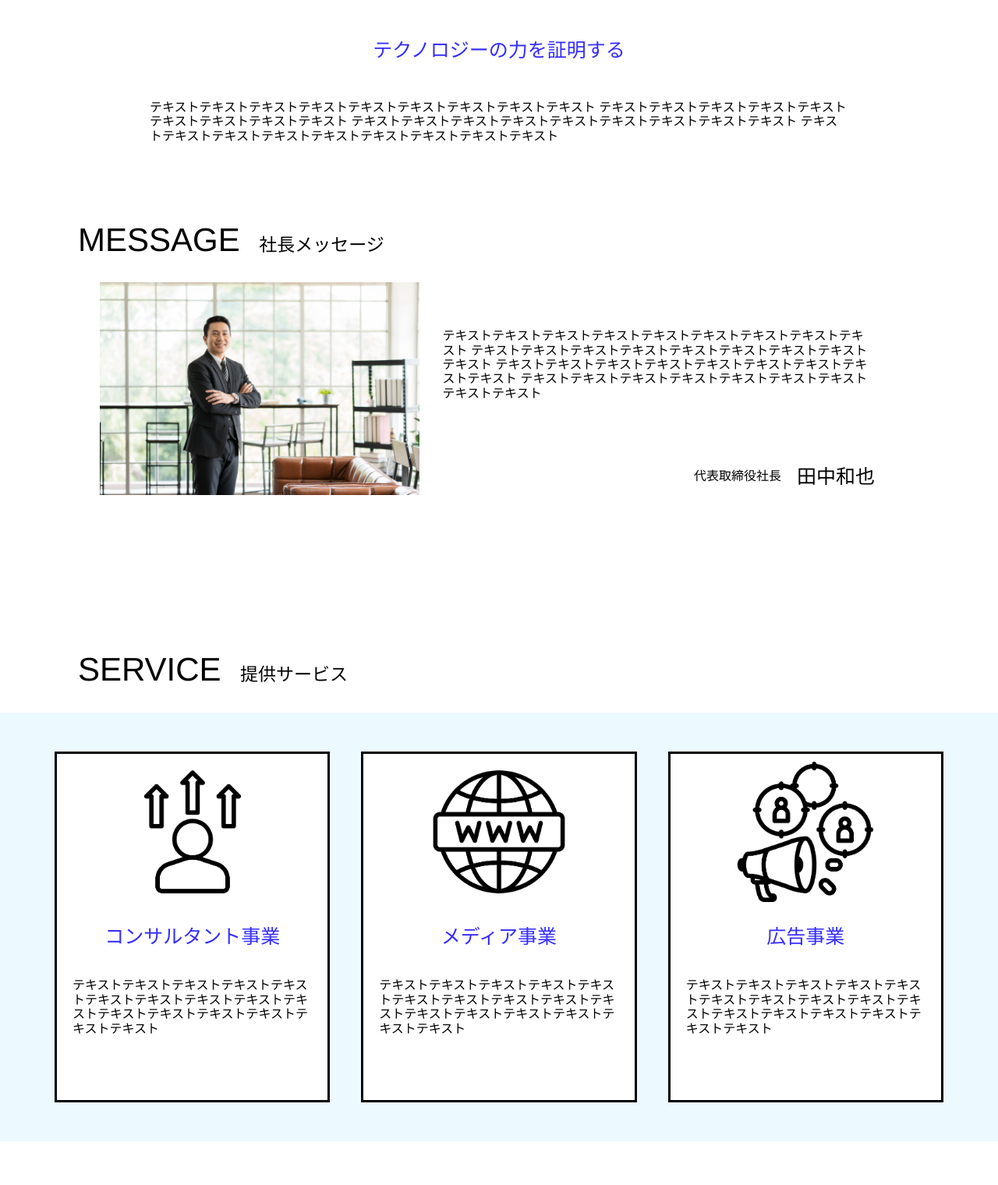
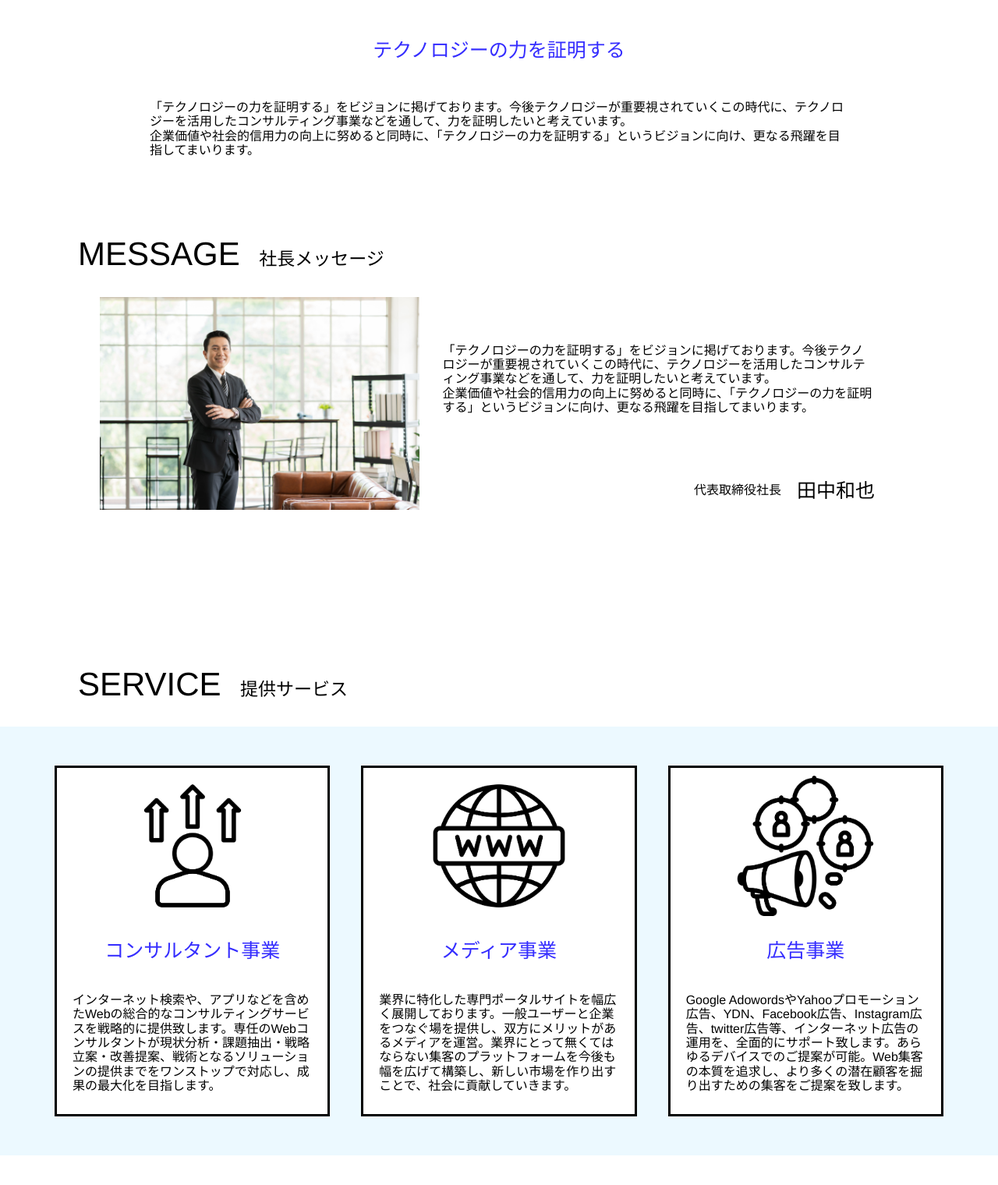
Before and after one commit to yu740/Comparison, a plain HTML site: page about.html in a window 1280 px wide. Shown: the part 480-2000 px from the top of the page at 78% size. Drawn offline with Linux system fonts and the light colour scheme.

Commit message:
ダミーテキストの差し替え、レイアウト調整
数か所のダミーテキストの文章の書き換え、その他レイアウトを調節

```diff
--- a/about.html
+++ b/about.html
@@ -46,18 +46,14 @@
 <div class="contents">
   <div class="description">
     <h1 class="catchcopy"> テクノロジーの力を証明する </h1>
-    <p> テキストテキストテキストテキストテキストテキストテキストテキストテキスト
-      テキストテキストテキストテキストテキストテキストテキストテキストテキスト
-      テキストテキストテキストテキストテキストテキストテキストテキストテキスト
-      テキストテキストテキストテキストテキストテキストテキストテキストテキスト </p>
+    <p>「テクノロジーの力を証明する」をビジョンに掲げております。今後テクノロジーが重要視されていくこの時代に、テクノロジーを活用したコンサルティング事業などを通して、力を証明したいと考えています。</br>
+      企業価値や社会的信用力の向上に努めると同時に、「テクノロジーの力を証明する」というビジョンに向け、更なる飛躍を目指してまいります。  </p>
   </div>
   <h2 class="index_headline"> <span class="index_headline_en">MESSAGE</span> <span class="index_headline_ja">社長メッセージ</span> </h2>
   <div class="president_message"> <img src="img/about/president.jpeg" alt="">
     <div class="message">
-      <p> テキストテキストテキストテキストテキストテキストテキストテキストテキスト
-        テキストテキストテキストテキストテキストテキストテキストテキストテキスト
-        テキストテキストテキストテキストテキストテキストテキストテキストテキスト
-        テキストテキストテキストテキストテキストテキストテキストテキストテキスト </p>
+      <p>「テクノロジーの力を証明する」をビジョンに掲げております。今後テクノロジーが重要視されていくこの時代に、テクノロジーを活用したコンサルティング事業などを通して、力を証明したいと考えています。</br>
+        企業価値や社会的信用力の向上に努めると同時に、「テクノロジーの力を証明する」というビジョンに向け、更なる飛躍を目指してまいります。 </p>
       <div class="post_name">
         <p class="post">代表取締役社長</p>
         <p class="name">田中和也</p>
@@ -68,15 +64,15 @@
   <div class="about_service">
     <div class="service_contents"> <img src="img/about/service_consultant.png" alt="">
       <h2> コンサルタント事業 </h2>
-      <p> テキストテキストテキストテキストテキストテキストテキストテキストテキストテキストテキストテキストテキストテキストテキストテキスト </p>
+      <p> インターネット検索や、アプリなどを含めたWebの総合的なコンサルティングサービスを戦略的に提供致します。専任のWebコンサルタントが現状分析・課題抽出・戦略立案・改善提案、戦術となるソリューションの提供までをワンストップで対応し、成果の最大化を目指します。 </p>
     </div>
     <div class="service_contents"> <img src="img/about/service_media.png" alt="">
       <h2> メディア事業 </h2>
-      <p> テキストテキストテキストテキストテキストテキストテキストテキストテキストテキストテキストテキストテキストテキストテキストテキスト </p>
+      <p> 業界に特化した専門ポータルサイトを幅広く展開しております。一般ユーザーと企業をつなぐ場を提供し、双方にメリットがあるメディアを運営。業界にとって無くてはならない集客のプラットフォームを今後も幅を広げて構築し、新しい市場を作り出すことで、社会に貢献していきます。 </p>
     </div>
     <div class="service_contents"> <img src="img/about/service_ad.png" alt="">
       <h2> 広告事業 </h2>
-      <p> テキストテキストテキストテキストテキストテキストテキストテキストテキストテキストテキストテキストテキストテキストテキストテキスト </p>
+      <p> Google AdowordsやYahooプロモーション広告、YDN、Facebook広告、Instagram広告、twitter広告等、インターネット広告の運用を、全面的にサポート致します。あらゆるデバイスでのご提案が可能。Web集客の本質を追求し、より多くの潜在顧客を掘り出すための集客をご提案を致します。 </p>
     </div>
   </div>
   <h2 class="index_headline"> <span class="index_headline_en">CULTURE</span> <span class="index_headline_ja">企業文化</span> </h2>
@@ -85,13 +81,15 @@
       <img src="img/about/culture1.jpeg" alt="">
       <div class="culture_description">
         <h2> 少数精鋭 </h2>
-        <p> テキストテキストテキストテキストテキストテキストテキストテキストテキストテキストテキストテキストテキストテキストテキストテキスト </p>
+        <p> 5人以下の会社であるため社長との距離が近く、非常にコミュニケーションが取りやすい企業となっております。</br>
+        社員同士の目が届きやすく、トラブルの際でも協力して業務を行えます。</p>
       </div>
     </div>
     <div class="culture_contents contents_reverse">
       <div class="culture_description">
         <h2> ツールを用いた戦略的営業 </h2>
-        <p> テキストテキストテキストテキストテキストテキストテキストテキストテキストテキストテキストテキストテキストテキストテキストテキスト </p>
+        <p> 営業を行う際には、数打って当てる営業方法ではなくツールを用いて戦略的に開拓していく手法で進めています。</br>
+          これにより、弊社の社員は効率的に案件を獲得する能力に秀でています。</p>
       </div>
       <img src="img/about/culture2.jpeg" alt="">
     </div>
@@ -99,7 +97,7 @@
       <img src="img/about/culture3.jpeg" alt="">
       <div class="culture_description">
         <h2> 充実の福利厚生 </h2>
-        <p> テキストテキストテキストテキストテキストテキストテキストテキストテキストテキストテキストテキストテキストテキストテキストテキスト </p>
+        <p> 弊社では住宅手当などの社会保険を完備しており、ワークライフバランスも考慮に入れながらより良い実績を生み出せていけるような制度作りにも取り組んでおります。 </p>
       </div>
     </div>
   </div>
--- a/css/style.css
+++ b/css/style.css
@@ -295,6 +295,7 @@ body {
 .index_works p {
   width: 80%;
   margin: 30px auto;
+  text-align: center;
 }
 
 #slider {
@@ -329,7 +330,7 @@ body {
   display: flex;
   border-bottom: 1px solid #AAAAAA;
   font-size: 16px;
-  justify-content: space-around;
+  justify-content: space-between;
   align-items: center;
 }
 
@@ -460,11 +461,19 @@ body {
 
 .description {
   margin: 20px auto 100px auto;
+  text-align: center;
 }
 
 .page_description {
   width: 90%;
   margin: 50px auto;
+  text-align: center;
+}
+
+.description p {
+  display: inline-block;
+  text-align: left;
+  margin: 0 auto;
 }
 
 .catchcopy {
@@ -812,7 +821,7 @@ body {
   width: 48px;
   display: inline-block;
   text-align: center;
-  background: #545454;
+  background: #ffbc00;
   color: #fff;
   font-size: 14px;
 }
@@ -855,6 +864,10 @@ body {
   color: #fff;
   font-weight: bold;
   font-size: 20px;
+}
+
+.form-btn:hover {
+  background: #ffbc00;
 }
 
 .select {
```
Also changed, not shown: contact.html (+3 -5 lines), index.html (+7 -6 lines), recruit.html (+4 -6 lines).
